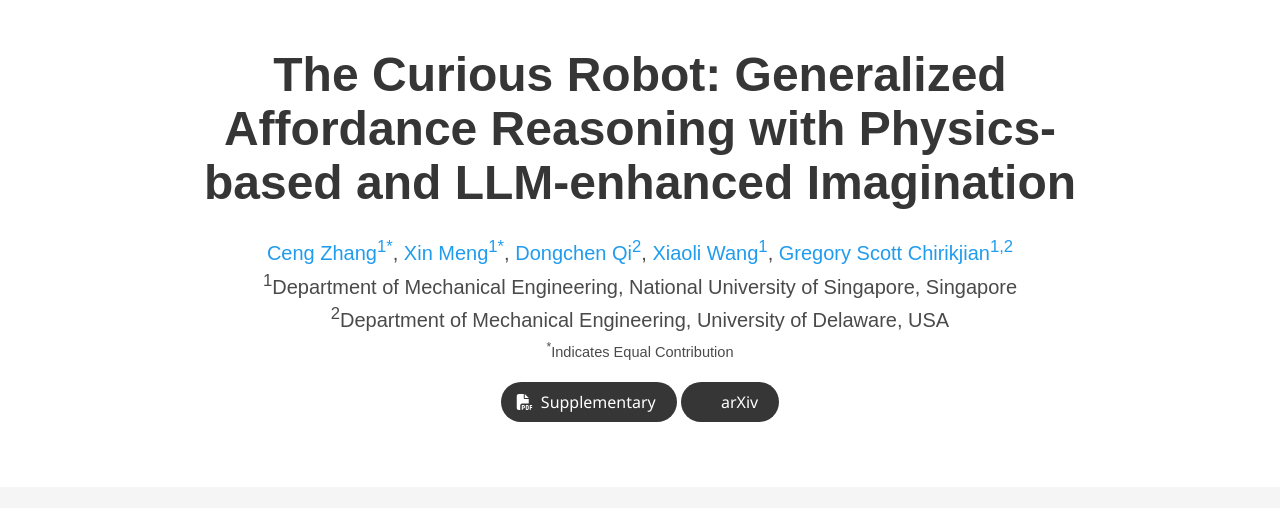
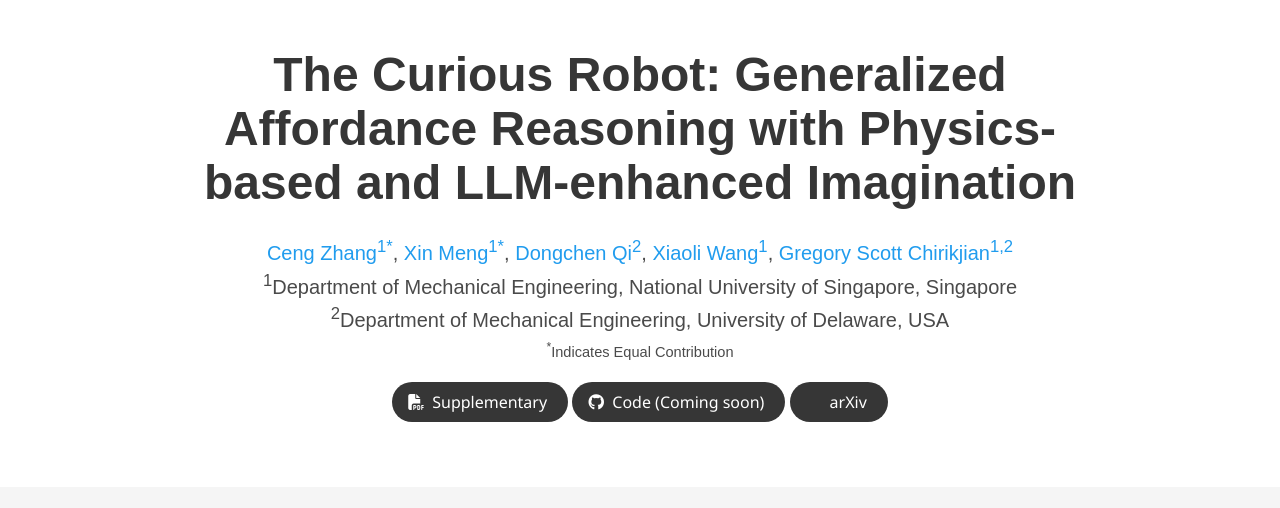
Before and after one commit to ChirikjianLab/rail-page, a plain HTML site: page index.html in a window 1280 px wide. Shown: the top 508 px of the page. Drawn offline with nearby package versions, Linux system fonts and the light colour scheme; some icons are missing; a web font is replaced by a local one.

Commit message:
Update index.html

```diff
--- a/index.html
+++ b/index.html
@@ -131,15 +131,15 @@
                   </span>
 
                   <!-- Github link -->
-<!--                   <span class="link-block">
+                  <span class="link-block">
                     <a href="https://github.com/YOUR REPO HERE" target="_blank"
                     class="external-link button is-normal is-rounded is-dark">
                     <span class="icon">
                       <i class="fab fa-github"></i>
                     </span>
-                    <span>Code</span>
+                    <span>Code (Coming soon)</span>
                   </a>
-                </span> -->
+                </span>
 
                 <!-- ArXiv abstract Link -->
                 <span class="link-block">
```
